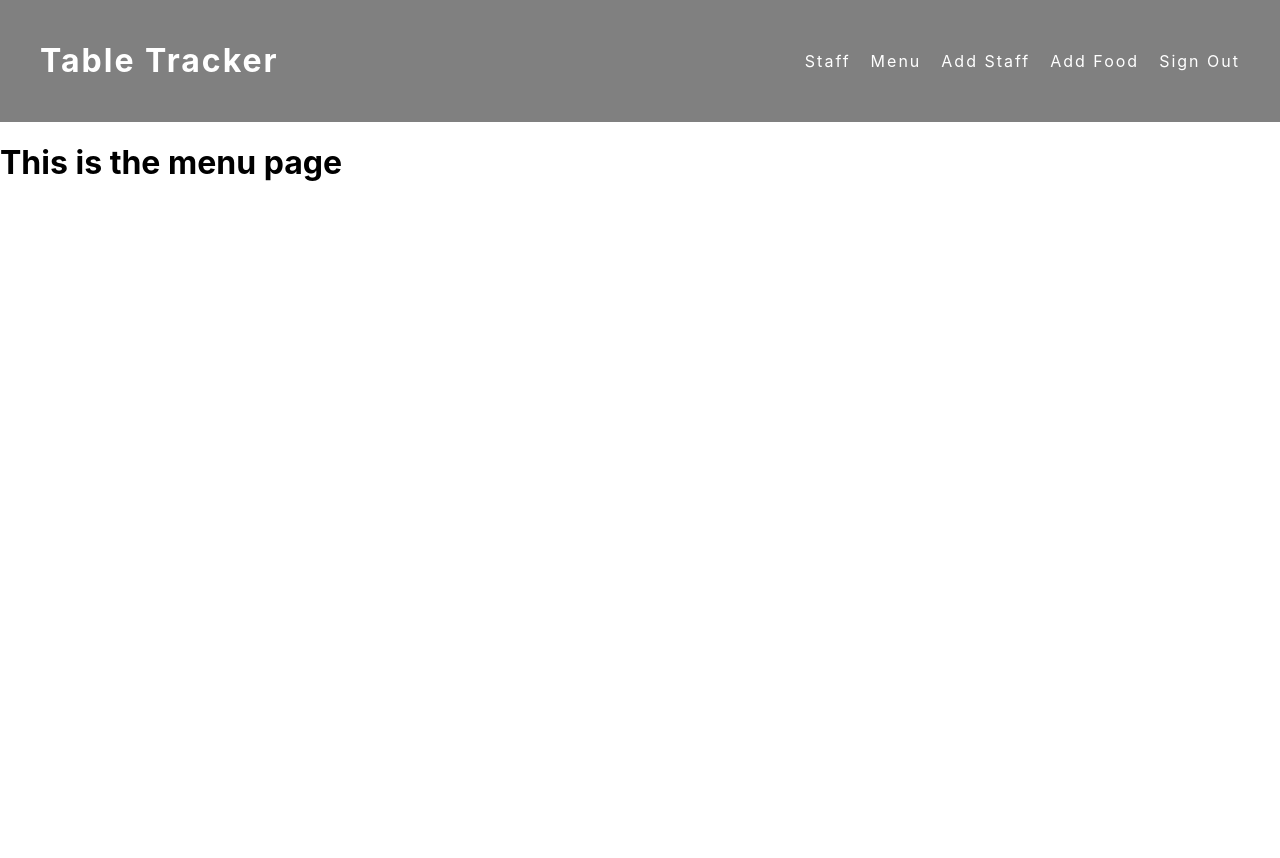
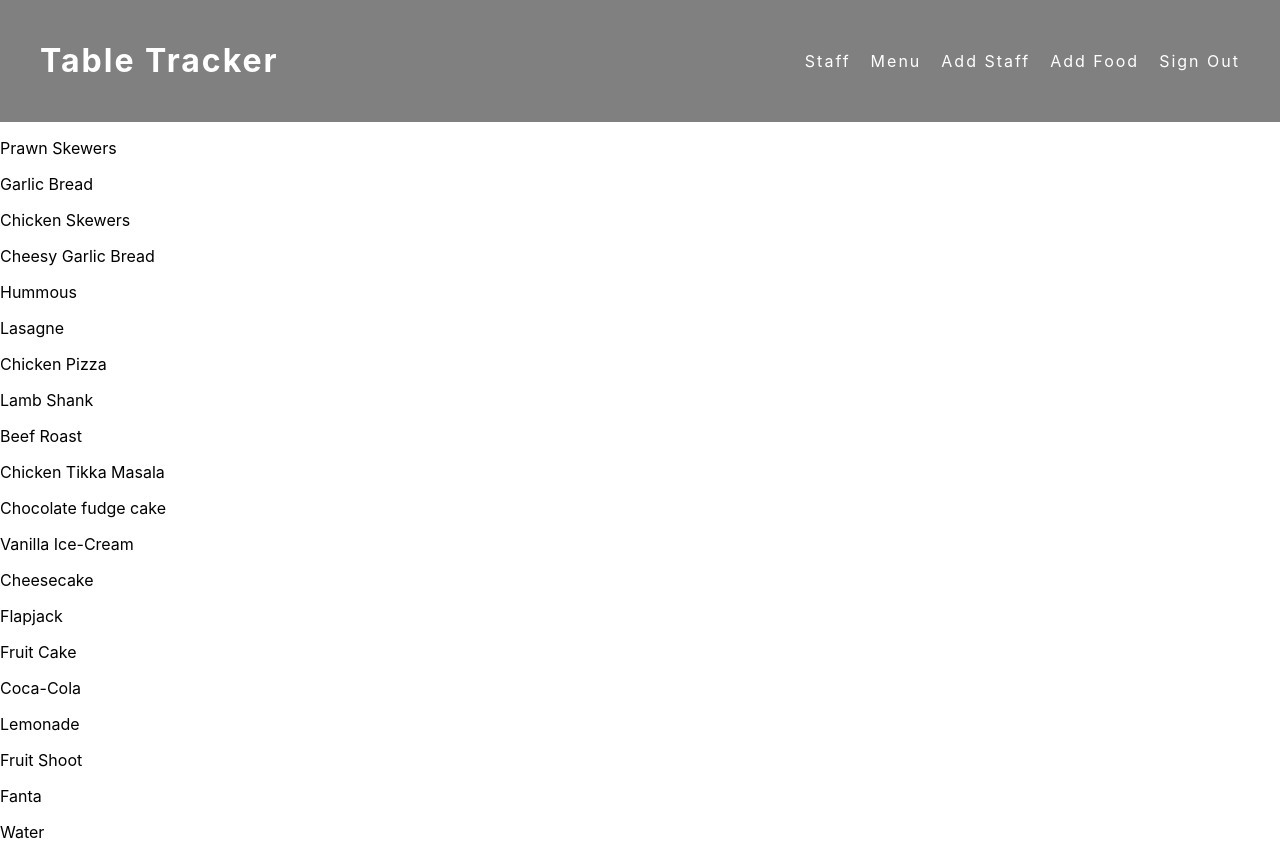
Before and after one commit to usuajiayako/Table-Tracker, a React (Create React App) app: page /admin/menu in a window 1280 px wide. Before the commit the page ends 800 px from the top, so only its background shows below. Built offline with nearby package versions, Linux system fonts and the light colour scheme; no server answers.

Commit message:
rendered the dummy food data in a list format in order of course. Context API has been used for this

```diff
--- /dev/null
+++ b/src/components/MenuItems/MenuItem/MenuItem.jsx
@@ -0,0 +1,6 @@
+import { MenuContext } from '../../../context/MenuContext';
+import './MenuItem.scss';
+
+const MenuItem = () => {
+  return <p>Menu Item</p>;
+};
--- /dev/null
+++ b/src/components/MenuItems/MenuItems.jsx
@@ -0,0 +1,38 @@
+import React, { useContext } from 'react';
+
+import { MenuContext } from '../../context/MenuContext';
+
+const MenuItems = () => {
+  const { starters, mains, desserts, drinks } = useContext(MenuContext);
+
+  return (
+    <>
+      <div>
+        {starters &&
+          starters.map((starter) => {
+            return <p>{starter.name}</p>;
+          })}
+      </div>
+      <div>
+        {mains &&
+          mains.map((main) => {
+            return <p>{main.name}</p>;
+          })}
+      </div>
+      <div>
+        {desserts &&
+          desserts.map((dessert) => {
+            return <p>{dessert.name}</p>;
+          })}
+      </div>
+      <div>
+        {drinks &&
+          drinks.map((drink) => {
+            return <p>{drink.name}</p>;
+          })}
+      </div>
+    </>
+  );
+};
+
+export default MenuItems;
--- a/src/containers/MenuPage/MenuPage.jsx
+++ b/src/containers/MenuPage/MenuPage.jsx
@@ -1,7 +1,13 @@
+import MenuItems from '../../components/MenuItems/MenuItems';
+import MenuContextProvider from '../../context/MenuContext';
 import './MenuPage.css';
 
 const MenuPage = () => {
-  return <h1>This is the menu page</h1>;
+  return (
+    <MenuContextProvider>
+      <MenuItems />
+    </MenuContextProvider>
+  );
 };
 
 export default MenuPage;
--- /dev/null
+++ b/src/context/MenuContext.js
@@ -0,0 +1,33 @@
+import React, { createContext, useState, useEffect } from 'react';
+import { foodData as food } from '../data/food';
+
+export const MenuContext = createContext();
+
+const MenuContextProvider = (props) => {
+  const [starters, setStarters] = useState();
+  const [mains, setMains] = useState();
+  const [desserts, setDesserts] = useState();
+  const [drinks, setDrinks] = useState();
+
+  useEffect(() => {
+    setStarters(food.filter((item) => item.course === 'starter'));
+    setMains(food.filter((item) => item.course === 'main'));
+    setDesserts(food.filter((item) => item.course === 'dessert'));
+    setDrinks(food.filter((item) => item.course === 'drink'));
+  }, []);
+
+  return (
+    <MenuContext.Provider
+      value={{
+        starters,
+        mains,
+        desserts,
+        drinks,
+      }}
+    >
+      {props.children}
+    </MenuContext.Provider>
+  );
+};
+
+export default MenuContextProvider;
```
Also changed, not shown: src/components/MenuItems/MenuItem/MenuItem.scss (added), src/components/MenuItems/MenuItems.scss (added).
